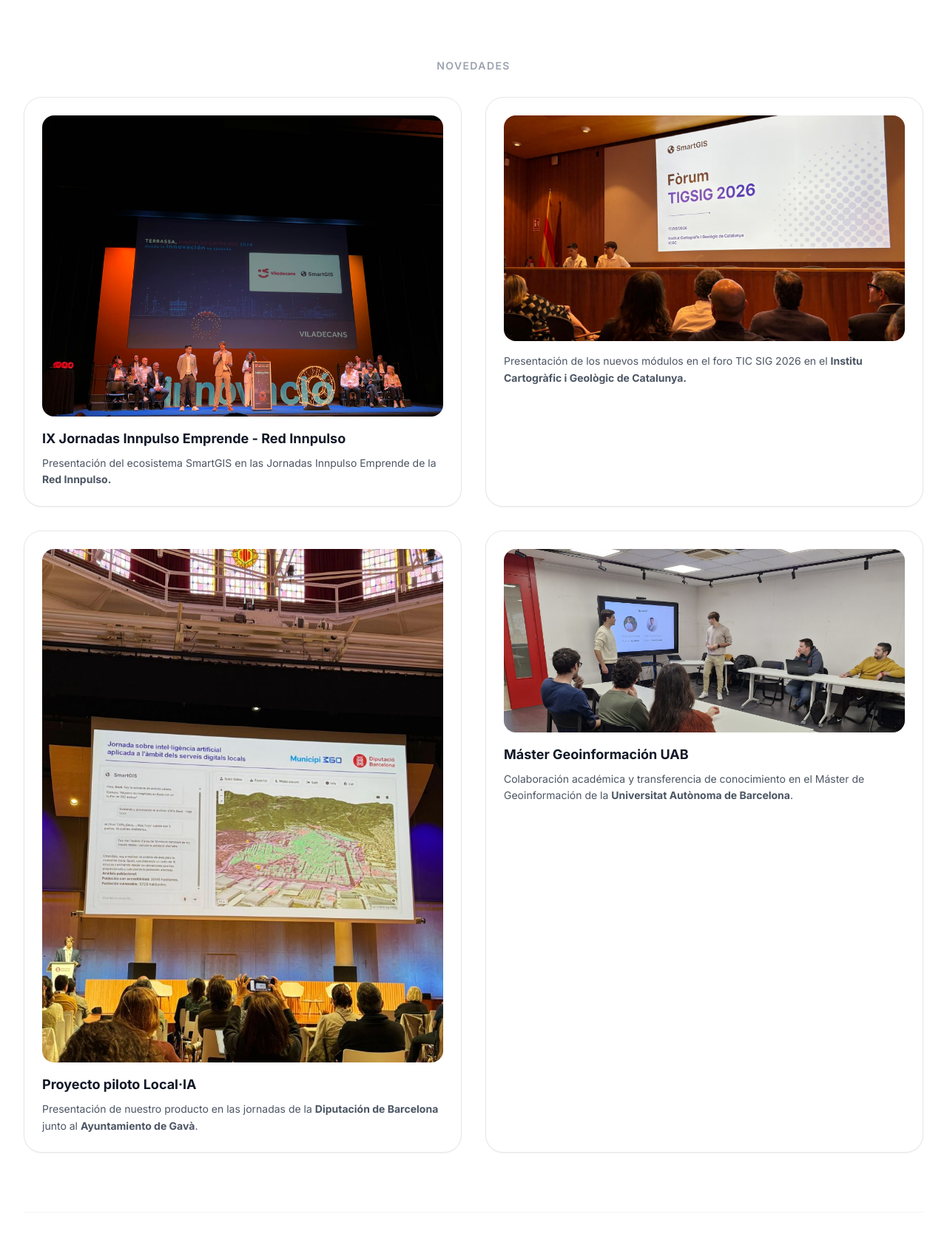
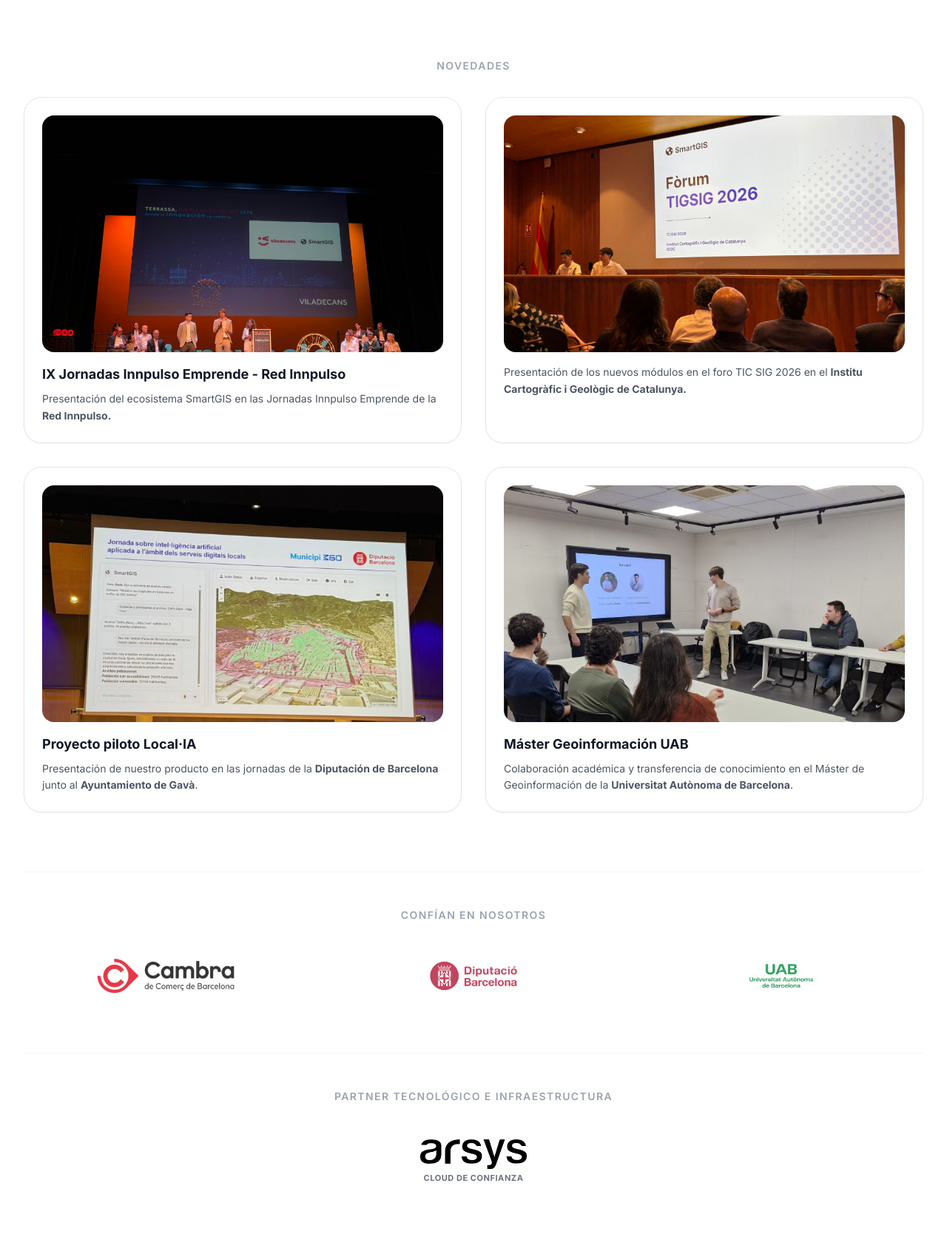
Before and after one commit to smartgiscat/landing, a Flask app: page /es in a window 1280 px wide. Shown: the part 801-2477 px from the top of the page at 74% size. Run offline with Flask 3, Linux system fonts and the light colour scheme; some libraries are stand-ins or nearby versions.

Commit message:
Novetats

```diff
--- a/templates/home.html
+++ b/templates/home.html
@@ -136,22 +136,22 @@
                 <p class="text-sm font-semibold text-gray-400 uppercase tracking-widest mb-8">{{ t.projects_subtitle }}</p>
                 <div class="grid md:grid-cols-2 gap-8 text-left">
                     <div class="bg-white p-6 rounded-3xl border border-gray-200 shadow-sm hover:shadow-md transition-shadow">
-                        <img src="{{ url_for('static', filename='img/redinnpulso2026.jpg') }}" alt="UAB" class="w-full h-70 object-cover rounded-2xl mb-4 bg-gray-100">
+                        <img src="{{ url_for('static', filename='img/redinnpulso2026.jpg') }}" alt="UAB" class="w-full h-80 object-cover rounded-2xl mb-4 bg-gray-100">
                         <h3 class="font-bold text-lg mb-2 text-gray-900">{{ t.project4_title }}</h3>
                         <p class="text-gray-600 text-sm leading-relaxed">{{ t.project4_desc | safe }}</p>
                     </div>
                     <div class="bg-white p-6 rounded-3xl border border-gray-200 shadow-sm hover:shadow-md transition-shadow">
-                        <img src="{{ url_for('static', filename='img/ticsig2026.jpg') }}" alt="UAB" class="w-full h-70 object-cover rounded-2xl mb-4 bg-gray-100">
+                        <img src="{{ url_for('static', filename='img/ticsig2026.jpg') }}" alt="UAB" class="w-full h-80 object-cover rounded-2xl mb-4 bg-gray-100">
                         <h3 class="font-bold text-lg mb-2 text-gray-900">{{ t.project3_title }}</h3>
                         <p class="text-gray-600 text-sm leading-relaxed">{{ t.project3_desc | safe }}</p>
                     </div>
                     <div class="bg-white p-6 rounded-3xl border border-gray-200 shadow-sm hover:shadow-md transition-shadow">
-                        <img src="{{ url_for('static', filename='img/localia.jpg') }}" alt="Piloto Local·IA" class="w-full h-70 object-cover rounded-2xl mb-4 bg-gray-100">
+                        <img src="{{ url_for('static', filename='img/localia.jpg') }}" alt="Piloto Local·IA" class="w-full h-80 object-cover rounded-2xl mb-4 bg-gray-100">
                         <h3 class="font-bold text-lg mb-2 text-gray-900">{{ t.project1_title }}</h3>
                         <p class="text-gray-600 text-sm leading-relaxed">{{ t.project1_desc | safe }}</p>
                     </div>
                     <div class="bg-white p-6 rounded-3xl border border-gray-200 shadow-sm hover:shadow-md transition-shadow">
-                        <img src="{{ url_for('static', filename='img/uab.jpeg') }}" alt="UAB" class="w-full h-70 object-cover rounded-2xl mb-4 bg-gray-100">
+                        <img src="{{ url_for('static', filename='img/uab.jpeg') }}" alt="UAB" class="w-full h-80 object-cover rounded-2xl mb-4 bg-gray-100">
                         <h3 class="font-bold text-lg mb-2 text-gray-900">{{ t.project2_title }}</h3>
                         <p class="text-gray-600 text-sm leading-relaxed">{{ t.project2_desc | safe }}</p>
                     </div>
```
